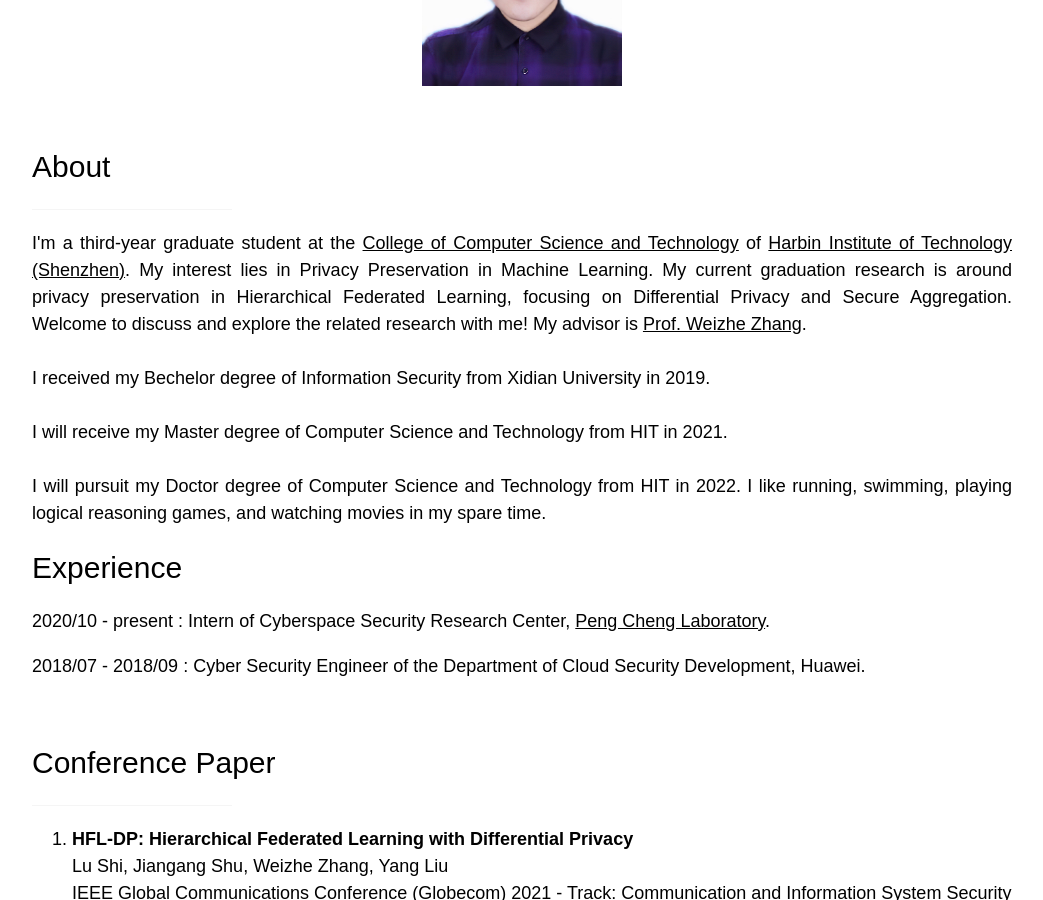
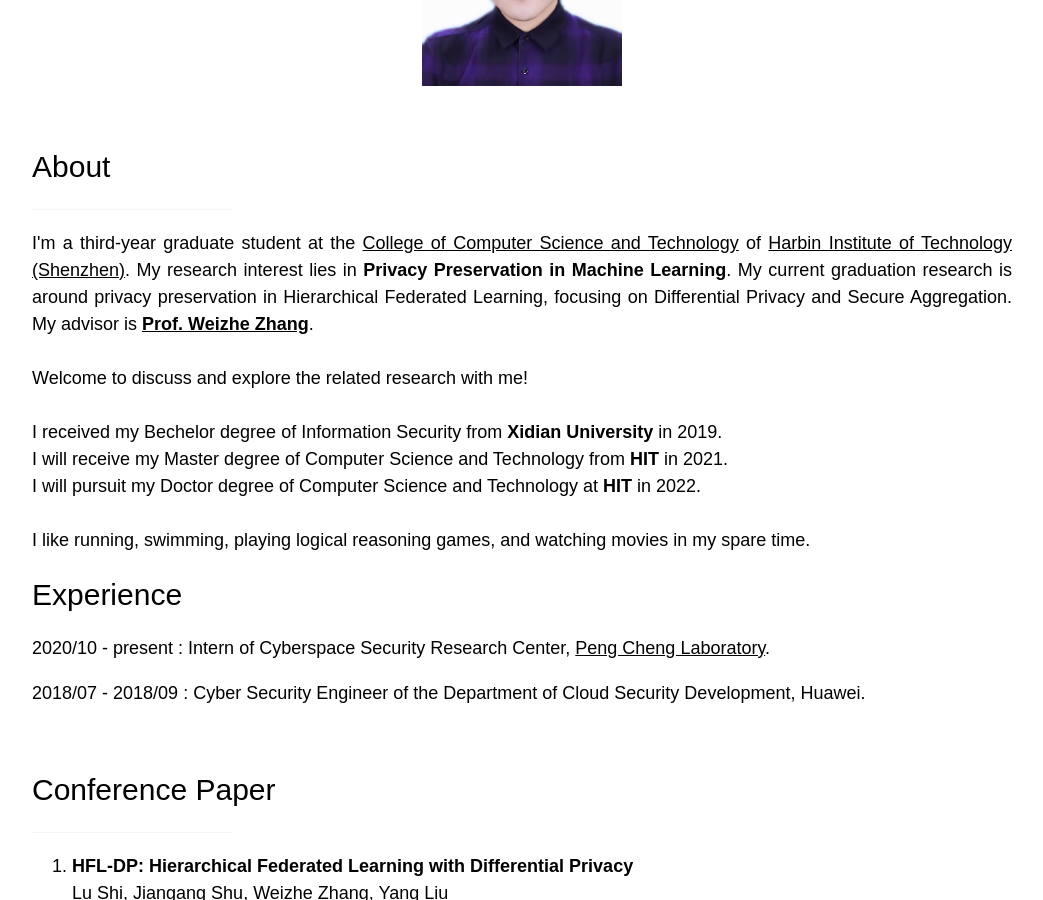
Before and after one commit to Mathislu/Mathislu.github.io, a Jekyll site: the page index.html, which Jekyll copies as it is, in a window 1280 px wide and 900 px high, scrolled down 339 px. Shown: the whole window, without its empty margins (178-1221 px from the left). Built offline with Jekyll 4.4.1, drawn with Linux system fonts in a browser that asks for light colours.

Commit message:
Update index.html

```diff
--- a/index.html
+++ b/index.html
@@ -64,13 +64,13 @@ body, h1,h2,h3,h4,h5,h6 {font-family: "Arial", sans-serif}
     <hr style="width:200px" class="w3-opacity">
     <p class="w3-large">
     I'm a third-year graduate student at the <a href="http://cs.hitsz.edu.cn/index.htm">College of Computer Science and Technology</a> of <a href="https://www.hitsz.edu.cn/index.html">Harbin Institute of Technology (Shenzhen)</a>.
-    My interest lies in Privacy Preservation in Machine Learning. My current graduation research is around privacy preservation in Hierarchical Federated Learning, focusing on Differential Privacy and Secure Aggregation.
-    Welcome to discuss and explore the related research with me!
-    My advisor is <a href="http://homepage.hit.edu.cn/wzzhang">Prof. Weizhe Zhang</a>.
-    <br><br>I received my Bechelor degree of Information Security from Xidian University in 2019.
-    <br><br>I will receive my Master degree of Computer Science and Technology from HIT in 2021.
-    <br><br>I will pursuit my Doctor degree of Computer Science and Technology from HIT in 2022.
-    I like running, swimming, playing logical reasoning games, and watching movies in my spare time.
+    My research interest lies in <b>Privacy Preservation in Machine Learning</b>. My current graduation research is around privacy preservation in Hierarchical Federated Learning, focusing on Differential Privacy and Secure Aggregation.
+    My advisor is <b><a href="http://homepage.hit.edu.cn/wzzhang">Prof. Weizhe Zhang</a></b>.
+    <br><br>Welcome to discuss and explore the related research with me!
+    <br><br>I received my Bechelor degree of Information Security from <b>Xidian University</b> in 2019.
+    <br>I will receive my Master degree of Computer Science and Technology from <b>HIT</b> in 2021.
+    <br>I will pursuit my Doctor degree of Computer Science and Technology at <b>HIT</b> in 2022.
+    <br><br>I like running, swimming, playing logical reasoning games, and watching movies in my spare time.
     <!-- <br><br>[<a href="https://carlweng.github.io/main.pdf">CV</a>]<br><br>>
 
     <!-- Testimonials -->
```
